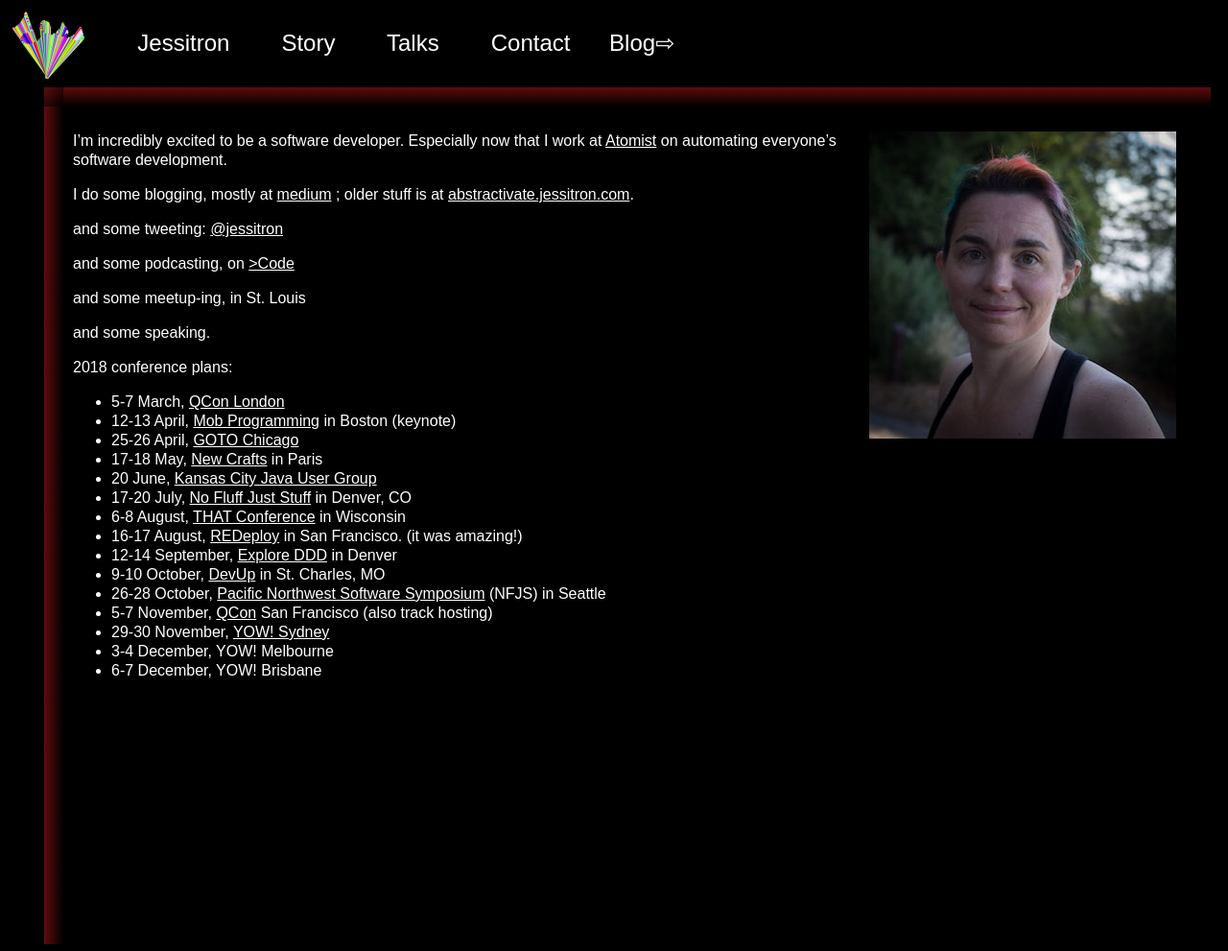
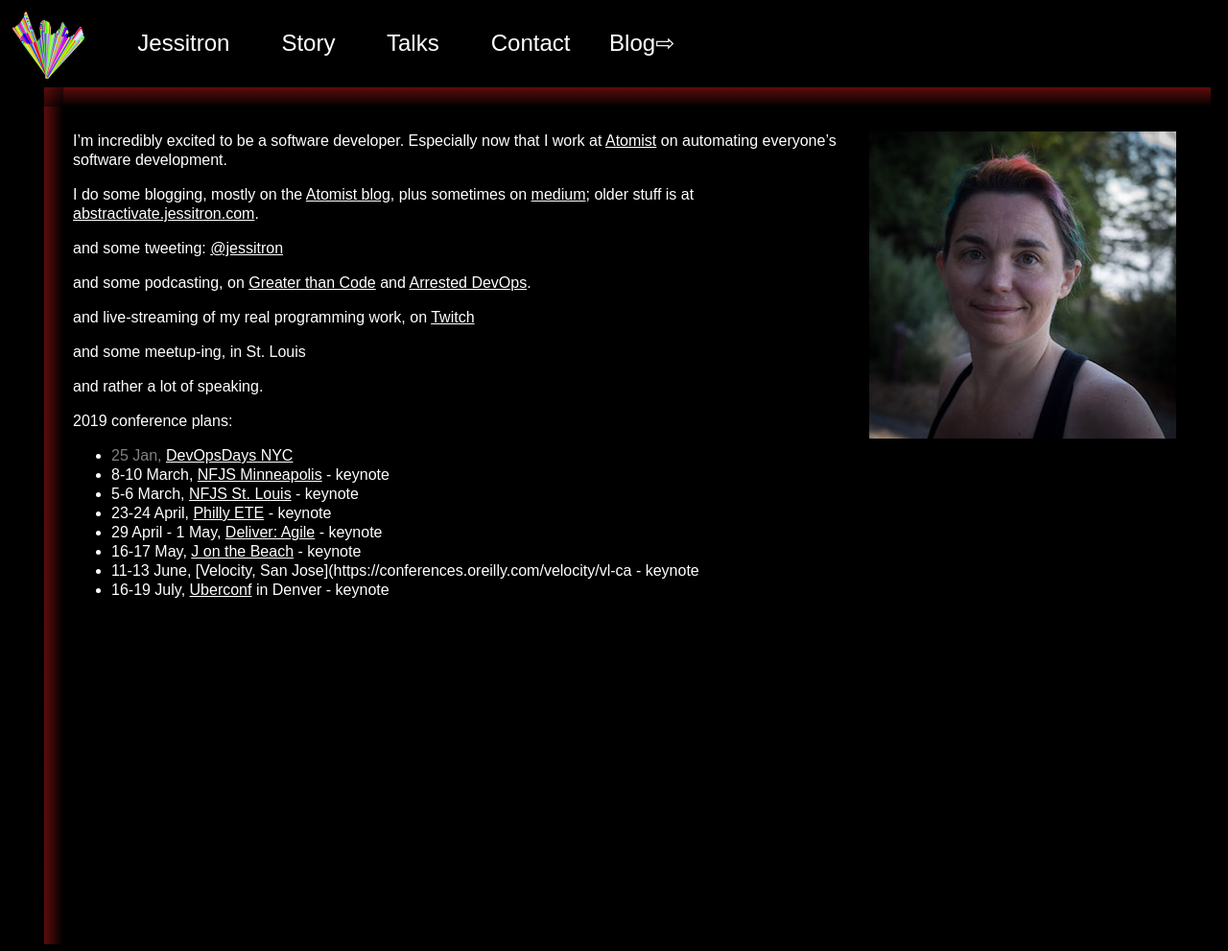
Before and after one commit to jessitron/jessitron.com, a Jekyll site: the page built from index.md, in a window 1280 px wide. Shown: the whole page at 96% size. Built offline with Jekyll 4.4.1, drawn with Linux system fonts in a browser that asks for light colours.

Commit message:
Update conference plans and speaking policy

```diff
--- a/index.md
+++ b/index.md
@@ -6,32 +6,27 @@
 
 I'm incredibly excited to be a software developer. Especially now that I work at [Atomist](https://www.atomist.com) on automating everyone's software development.
 
-I do some blogging, mostly at [medium](https://medium.com/@jessitron) ;
+I do some blogging, mostly on the [Atomist blog](https://blog.atomist.com), plus sometimes on [medium](https://medium.com/@jessitron);
 older stuff is at
 [abstractivate.jessitron.com](http://abstractivate.jessitron.com).
 
 and some tweeting: [@jessitron](http://twitter.com/jessitron)
 
-and some podcasting, on [&gt;Code](http://greaterthancode.com)
+and some podcasting, on [Greater than Code](http://greaterthancode.com) and [Arrested DevOps](https://www.arresteddevops.com/).
+
+and live-streaming of my real programming work, on [Twitch](https://twitch.tv/jessitronica)
 
 and some meetup-ing, in St. Louis
 
-and some speaking.
+and rather a lot of speaking.
 
-2018 conference plans:
+2019 conference plans:
 
-* 5-7 March, [QCon London](https://qconlondon.com/)
-* 12-13 April, [Mob Programming](http://www.mobprogrammingconference.com/) in Boston (keynote)
-* 25-26 April, [GOTO Chicago](https://gotochgo.com/)
-* 17-18 May, [New Crafts](http://ncrafts.io/) in Paris
-* 20 June, [Kansas City Java User Group](https://www.meetup.com/KansasCityJUG/events/247430450/)
-* 17-20 July, [No Fluff Just Stuff](https://uberconf.com/conference/denver/2018/07/home) in Denver, CO
-* 6-8 August, [THAT Conference](https://www.thatconference.com/) in Wisconsin
-* 16-17 August, [REDeploy](https://re-deploy.io/2018/index.html) in San Francisco. (it was amazing!)
-* 12-14 September, [Explore DDD](http://exploreddd.com) in Denver
-* 9-10 October, [DevUp](https://devupconf.org/) in St. Charles, MO
-* 26-28 October, [Pacific Northwest Software Symposium](https://nofluffjuststuff.com/conference/seattle/2018/10/schedule) (NFJS) in Seattle
-* 5-7 November, [QCon](https://qconsf.com/sf2018) San Francisco (also track hosting)
-* 29-30 November, [YOW! Sydney](http://yowconference.com.au/)
-* 3-4 December, YOW! Melbourne
-* 6-7 December, YOW! Brisbane
+* <span style="color:grey">25 Jan, [DevOpsDays NYC](https://www.devopsdays.org/events/2019-new-york-city/program/jessica-kerr/)</span>
+* 8-10 March, [NFJS Minneapolis](https://nofluffjuststuff.com/conference/minneapolis/2019/03/home) - keynote
+* 5-6 March, [NFJS St. Louis](https://nofluffjuststuff.com/conference/st_louis/2019/04/home) - keynote
+* 23-24 April, [Philly ETE](https://2019.phillyemergingtech.com/) - keynote
+* 29 April - 1 May, [Deliver: Agile](https://www.agilealliance.org/deliveragile-2019/) - keynote
+* 16-17 May, [J on the Beach](https://jonthebeach.com/) - keynote
+* 11-13 June, [Velocity, San Jose](https://conferences.oreilly.com/velocity/vl-ca - keynote
+* 16-19 July, [Uberconf](https://uberconf.com/conference/denver/2019/07/home) in Denver - keynote
```
Also changed, not shown: contact.md (+8 -1 lines).
